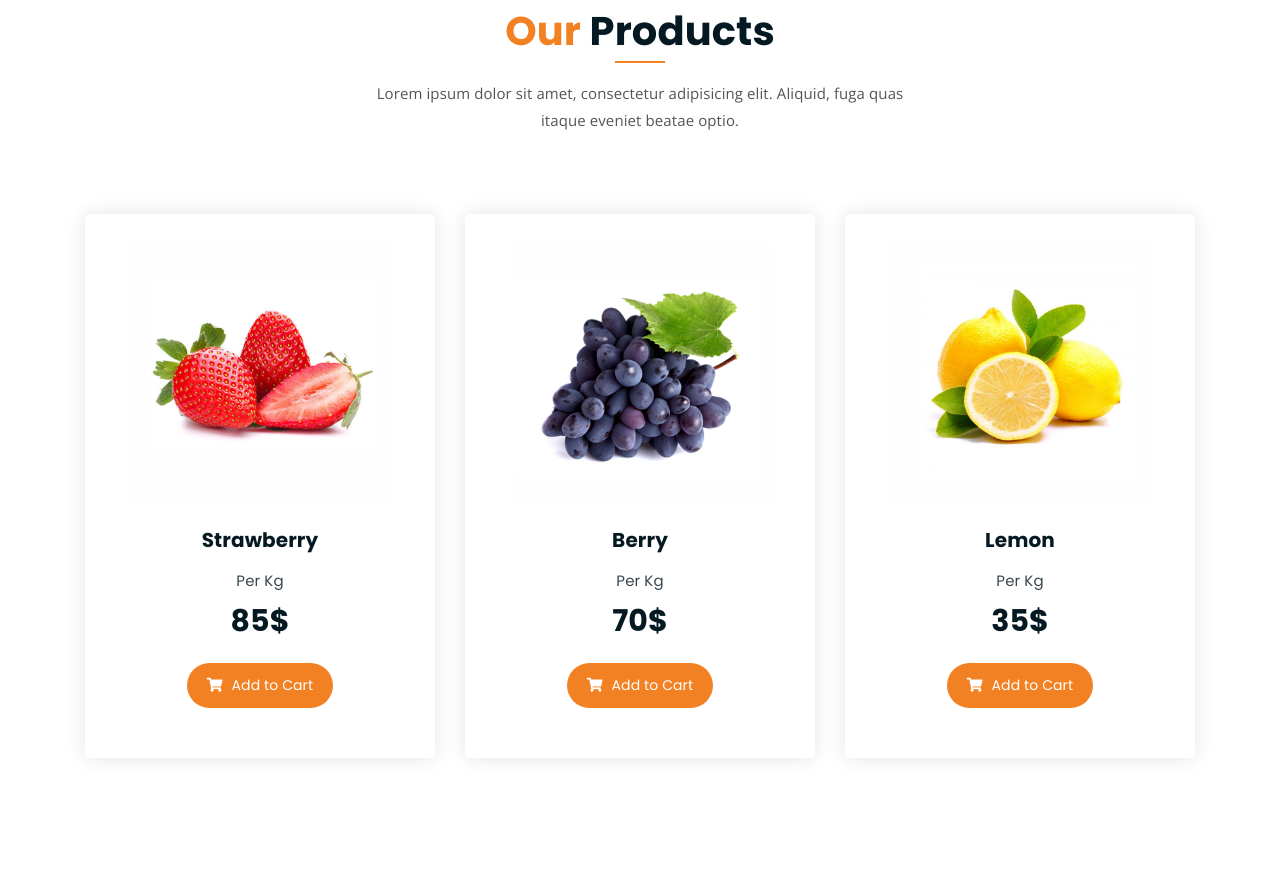
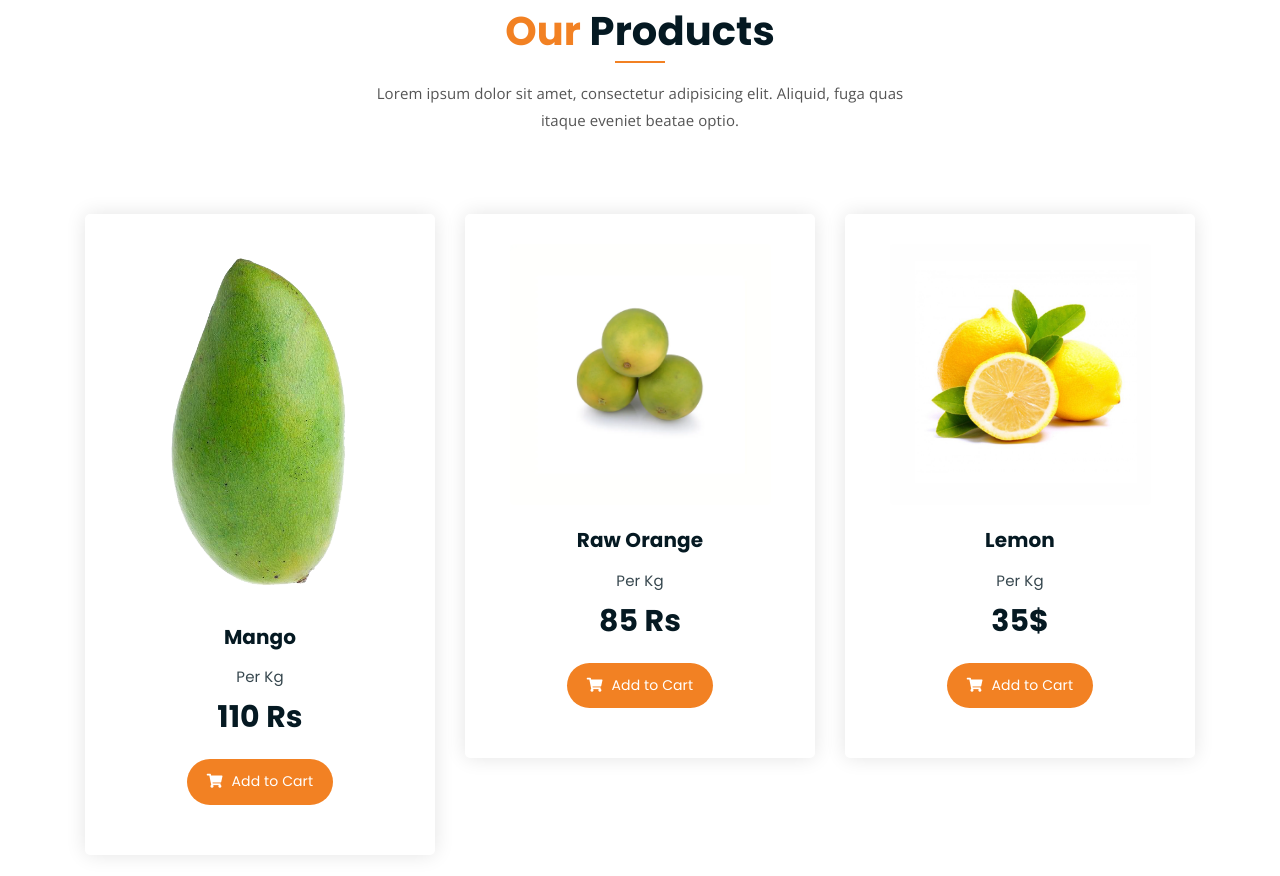
Before and after one commit to AkashSwamy06/jbfc, a plain HTML site: page index.html in a window 1280 px wide. Shown: the part 1159-2035 px from the top of the page. Drawn offline with nearby package versions, Linux system fonts and the light colour scheme.

Commit message:
somw more products added

```diff
--- a/index.html
+++ b/index.html
@@ -162,7 +162,7 @@
 						</div>
 						<div class="content">
 							<h3>Free Shipping</h3>
-							<p>When order over $75</p>
+							<p>When order over Rs. 250</p>
 						</div>
 					</div>
 				</div>
@@ -210,20 +210,20 @@
 				<div class="col-lg-4 col-md-6 text-center">
 					<div class="single-product-item">
 						<div class="product-image">
-							<a href="single-product.html"><img src="assets/img/products/product-img-1.jpg" alt=""></a>
+							<a href="single-product.html"><img src="assets/img/products/rawmango.png" alt=""></a>
 						</div>
-						<h3>Strawberry</h3>
-						<p class="product-price"><span>Per Kg</span> 85$ </p>
+						<h3>Mango</h3>
+						<p class="product-price"><span>Per Kg</span> 110 Rs </p>
 						<a href="cart.html" class="cart-btn"><i class="fas fa-shopping-cart"></i> Add to Cart</a>
 					</div>
 				</div>
 				<div class="col-lg-4 col-md-6 text-center">
 					<div class="single-product-item">
 						<div class="product-image">
-							<a href="single-product.html"><img src="assets/img/products/product-img-2.jpg" alt=""></a>
+							<a href="single-product.html"><img src="assets/img/products/7382-sweet_lime.webp" alt=""></a>
 						</div>
-						<h3>Berry</h3>
-						<p class="product-price"><span>Per Kg</span> 70$ </p>
+						<h3>Raw Orange</h3>
+						<p class="product-price"><span>Per Kg</span> 85 Rs </p>
 						<a href="cart.html" class="cart-btn"><i class="fas fa-shopping-cart"></i> Add to Cart</a>
 					</div>
 				</div>
```
Also changed, not shown: assets/img/products/7382-sweet_lime.webp (added), assets/img/products/rawmango.png (added).
